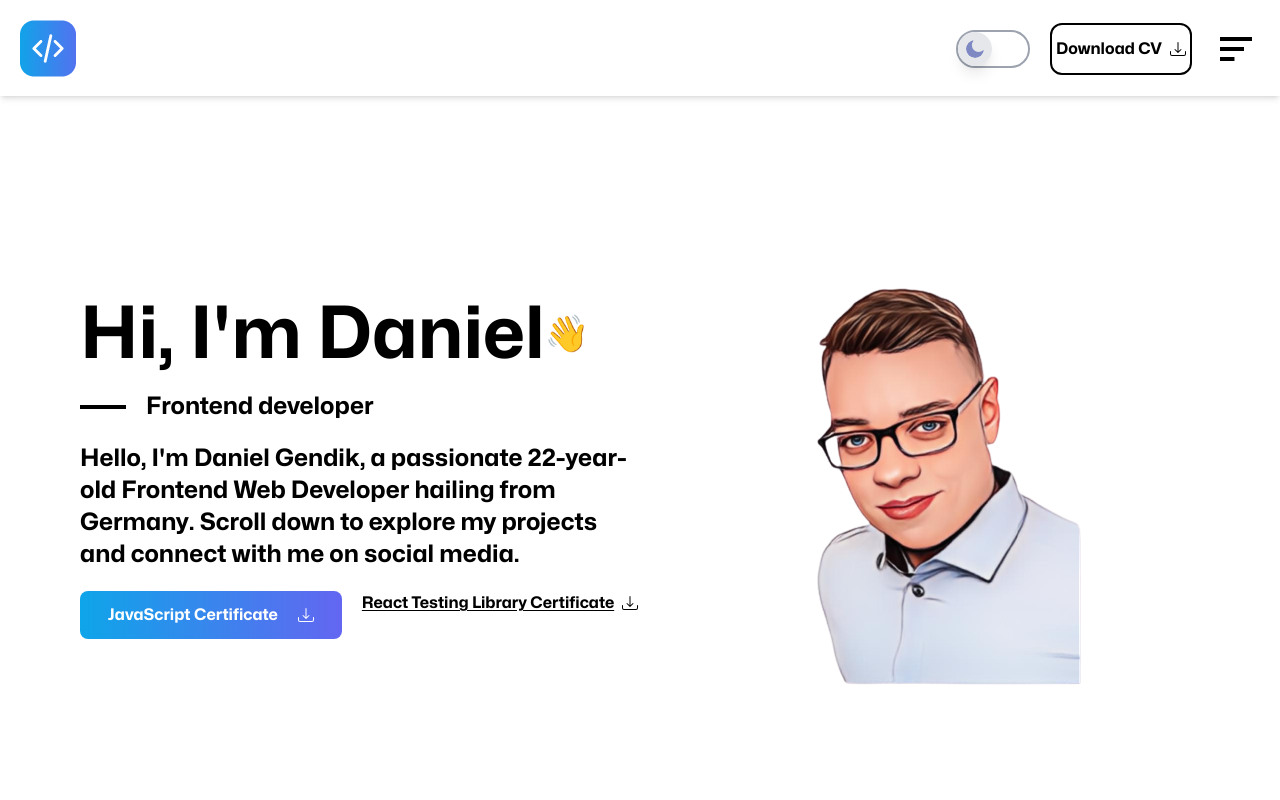
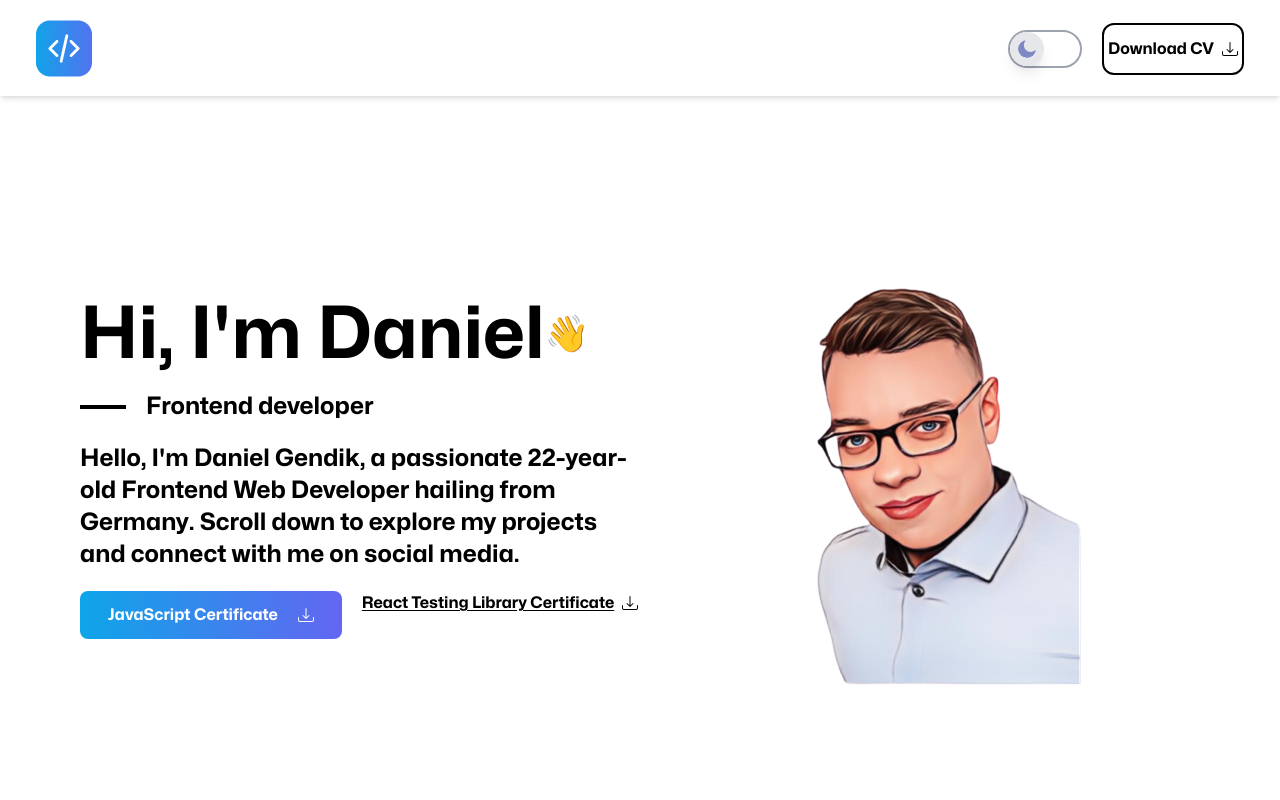
Before and after one commit to danielgen01/Daniels-portfolio, a React (Vite) app: page / in a window 1280 px wide. Shown: the top 800 px of the page. Built offline with nearby package versions, Linux system fonts and the light colour scheme.

Commit message:
set menu icon hidden at large screens

```diff
--- a/src/components/Navbar/Navbar.tsx
+++ b/src/components/Navbar/Navbar.tsx
@@ -6,7 +6,7 @@ import ToggleTheme from "./components/ToggleTheme/ToggleTheme"
 const Navbar = () => {
   return (
     <>
-      <nav className="h-24 shadow-md w-screen bg-white dark:bg-black
+      <nav className="h-24 shadow-md w-screen bg-white dark:bg-black px-4
 
        ">
         <div className="nav-content px-5 py-5 flex items-center gap-2 justify-between">
--- a/src/components/Navbar/components/MenuIcon/MenuIcon.tsx
+++ b/src/components/Navbar/components/MenuIcon/MenuIcon.tsx
@@ -3,7 +3,7 @@ import { BiMenuAltLeft } from "react-icons/bi"
 const MenuIcon = () => {
   return (
     <>
-      <BiMenuAltLeft className="text-5xl cursor-pointer text-black dark:text-white" />
+      <BiMenuAltLeft className="text-5xl cursor-pointer text-black dark:text-white lg:hidden" />
     </>
   )
 }
```
